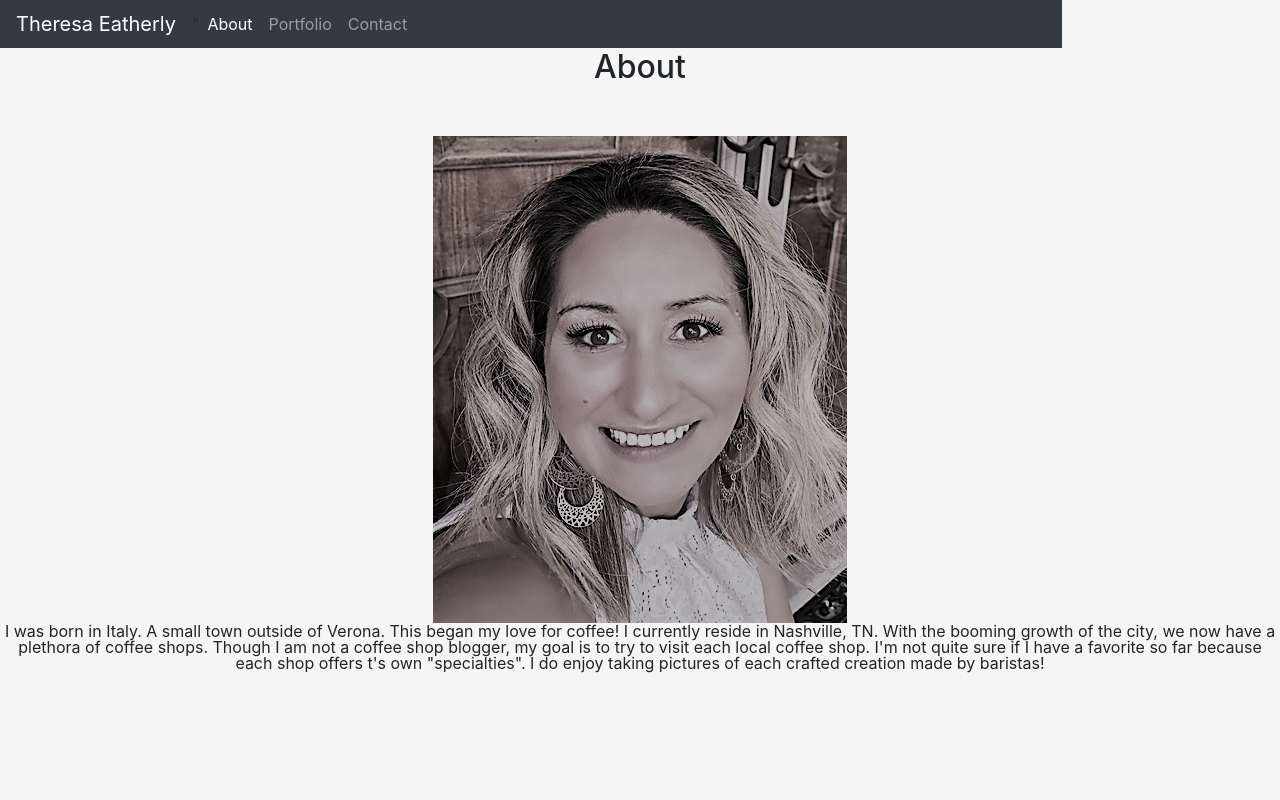
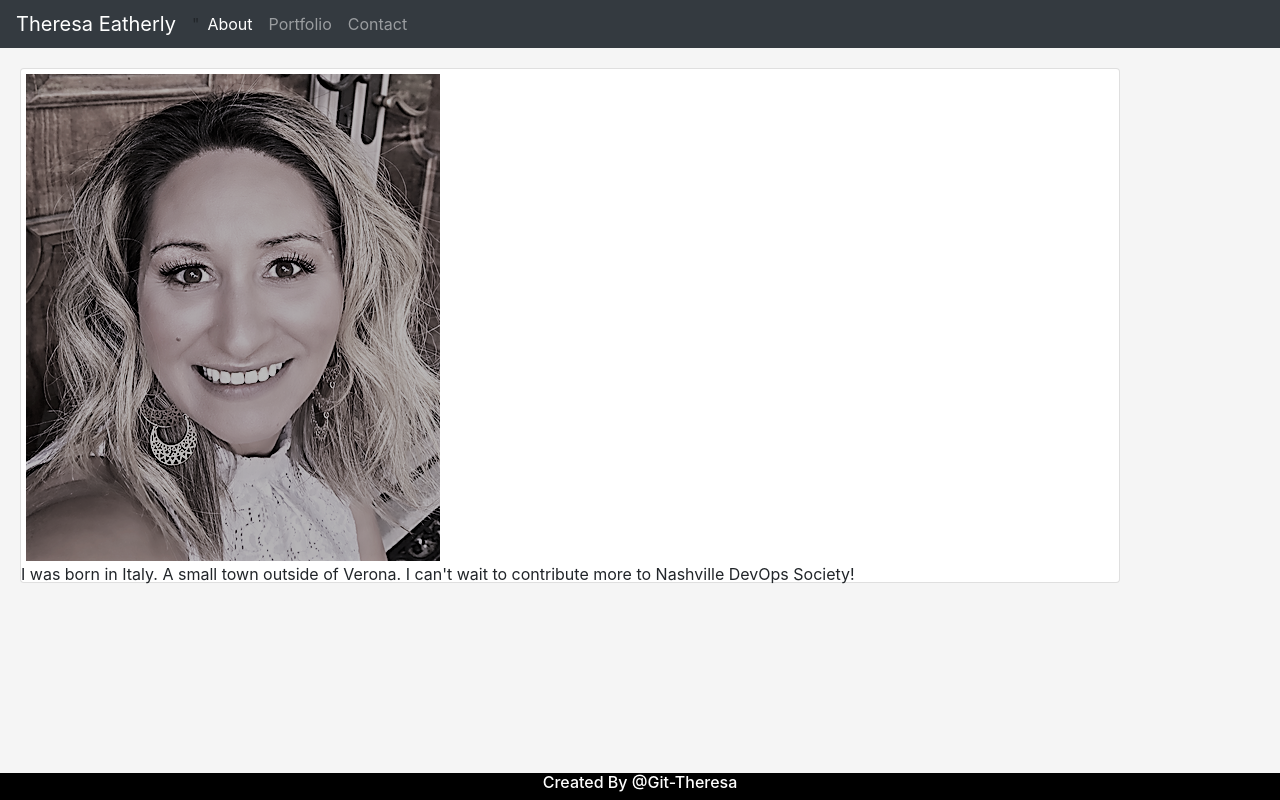
Before and after one commit to git-theresa/git-theresa-git-theresa.github.io, a plain HTML site: page index.html in a window 1280 px wide. Drawn offline with nearby package versions, Linux system fonts and the light colour scheme.

Commit message:
readme update

```diff
--- a/assets/css/home.css
+++ b/assets/css/home.css
@@ -12,8 +12,9 @@ body {
   text-align-last: auto;
 }
 
-.image{
-  margin-top: 25px
+.image {
+padding: 5px;
+margin: 20px, 20px;
 
 }
 .btn {
@@ -33,12 +34,12 @@ body {
   left: 0;
   bottom: 0;
   width: 100%;
-  background-color:darkgray;
+  background-color: black;
   color: white;
   text-align: center;
 }
 
-@media screen and (max-width: 970x) {
+@media screen and (max-width: 970px) {
     body {
       background-color: #333;
     }
@@ -48,3 +49,14 @@ body {
       width: 600px;
 
     }
+    // Extra small devices (portrait phones, less than 576px)
+@media (max-width: 575.98px) { ... }
+
+// Small devices (landscape phones, less than 768px)
+@media (max-width: 767.98px) { ... }
+
+// Medium devices (tablets, less than 992px)
+@media (max-width: 991.98px) { ... }
+
+// Large devices (desktops, less than 1200px)
+@media (max-width: 1199.98px) { ... }
--- a/index.html
+++ b/index.html
@@ -14,10 +14,11 @@
     <title>Portfolio</title>
 
 </head>
+
     <body>
-
+    <!-- Begin NavBar -->
     <div class="row">
-      <div class="col-lg-10">
+      <div class="col-lg-12">
         <nav class="navbar navbar-expand-lg navbar-dark bg-dark">
                           <a class="navbar-brand" href="portfolio/.html">Theresa Eatherly</a>
                            <a href="/Portfolio/index.html"></a>"
@@ -37,22 +38,19 @@
     </div>
   </div>
          </nav>
-          <!-- End Nav Bar -->
+          <!-- End NavBar -->
 
-<!-- Begin main Container -->
+<!-- Begin Card -->
 
-                <div class="page-header" style="text-align: center;">
-                  <h2 class="card-title">About</h2>
-                  <div class="image" >
-                   <img class="image" src="assets/images/pic.png" alt="profile picture">
-                      <div class="d-flex align-content-start flex-wrap">
-
-                        <p class="card-text">I was born in Italy. A small town outside of Verona. This began my love for coffee! I currently reside in Nashville, TN. With the booming growth of the city, we now have a plethora of coffee shops. Though I am not a coffee shop blogger, my goal is to try to visit each local coffee shop. I'm not quite sure if I have a favorite so far because each shop offers t's own "specialties". I do enjoy taking pictures of each crafted creation made by baristas!</p>
-
-
-
-
+<div class="card-body">
+  <div class="card mb-3" style="max-width: 1100px;">
    <div class="row no-gutters">
+    <div class="column">
+      <img class="image" src="assets/images/pic.png" alt="profile picture" margin= "20px, 20px;">
+     </div>
+      <div class="row no-gutters">
+        <div class="column">
+            <p class="card-text">I was born in Italy. A small town outside of Verona. I can't wait to contribute more to Nashville DevOps Society!</p>
           </div>
         </div>
       </div>
@@ -63,47 +61,10 @@
 
 
 
-                    </div>
-                    </div>
-                  </div>
-                </div>
-              </div>
-            </div>
-          </div>
-  </div>
-</div>
-</div>
+<div class="footer">
+  <h6>Created By @Git-Theresa</h6>
 </div>
 
-
-
-
-
-
-
-
-
-
-
-
-
-        <footer>
-
-
-
-
-
-
-
-
-
-
-
-
-
-</header>
-
-</footer>
 <script src="https://code.jquery.com/jquery-3.4.1.slim.min.js" integrity="sha384-J6qa4849blE2+poT4WnyKhv5vZF5SrPo0iEjwBvKU7imGFAV0wwj1yYfoRSJoZ+n" crossorigin="anonymous"></script>
 <script src="https://cdn.jsdelivr.net/npm/popper.js@1.16.0/dist/umd/popper.min.js" integrity="sha384-Q6E9RHvbIyZFJoft+2mJbHaEWldlvI9IOYy5n3zV9zzTtmI3UksdQRVvoxMfooAo" crossorigin="anonymous"></script>
 <script src="https://stackpath.bootstrapcdn.com/bootstrap/4.4.1/js/bootstrap.min.js" integrity="sha384-wfSDF2E50Y2D1uUdj0O3uMBJnjuUD4Ih7YwaYd1iqfktj0Uod8GCExl3Og8ifwB6" crossorigin="anonymous"></script>
```
Also changed, not shown: contact.html (+2 -11 lines), 1 other file. Lines whose indentation alone changed are shown as unchanged.
